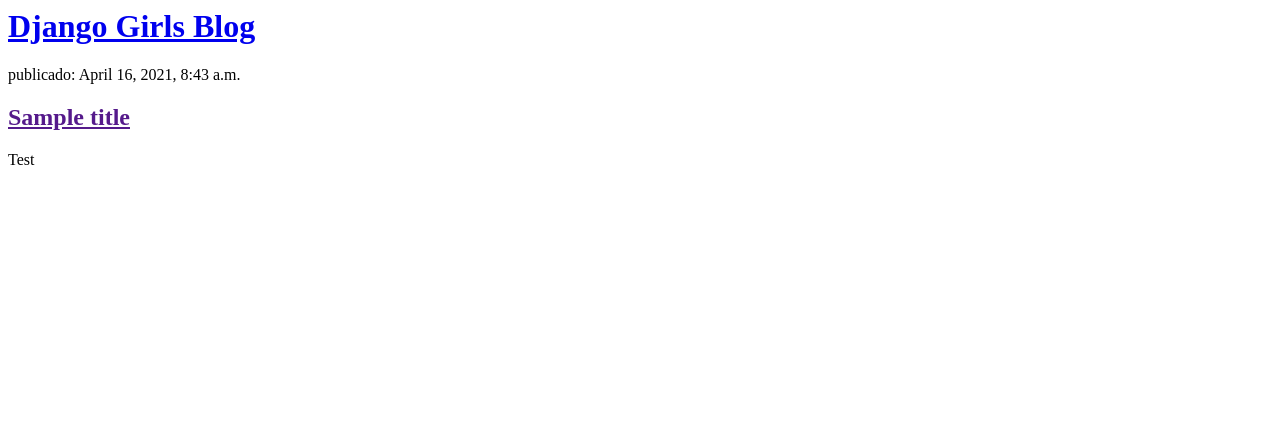
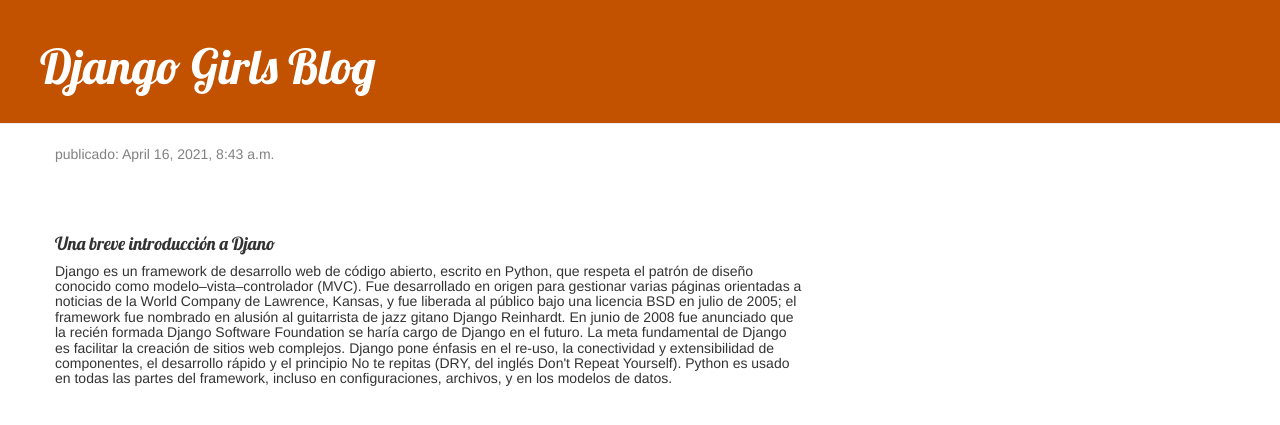
Before and after one commit to aguilald/my-first-blog, a Django app: page / in a window 1280 px wide. Shown: the top 425 px of the page. Run offline with Django 3.2, Linux system fonts and the light colour scheme; data comes from the database, SQL or seed files in the repository; some libraries are stand-ins or nearby versions.

Commit message:
Templates modificado para mostrar estilos.

```diff
--- /dev/null
+++ b/blog/static/css/blog.css
@@ -0,0 +1,49 @@
+.page-header {
+    background-color: #C25100;
+    margin-top: 0;
+    padding: 20px 20px 20px 40px;
+}
+
+.page-header h1, .page-header h1 a, .page-header h1 a:visited, .page-header h1 a:active {
+    color: #ffffff;
+    font-size: 36pt;
+    text-decoration: none;
+}
+
+.content {
+    margin-left: 40px;
+}
+
+h1, h2, h3, h4 {
+    font-family: 'Lobster', cursive;
+}
+
+.date {
+    color: #828282;
+}
+
+.save {
+    float: right;
+}
+
+.post-form textarea, .post-form input {
+    width: 100%;
+}
+
+.top-menu, .top-menu:hover, .top-menu:visited {
+    color: #ffffff;
+    float: right;
+    font-size: 26pt;
+    margin-right: 20px;
+}
+
+.post {
+    margin-bottom: 70px;
+}
+
+.post h2 a, .post h2 a:visited {
+    color: #000000;
+}
+    h5 {
+
+    }
--- a/blog/templates/blog/post_list.html
+++ b/blog/templates/blog/post_list.html
@@ -1,22 +1,54 @@
+{% load static %}
 <html>
     <head>
-        <title>Django Girls blog</title>
+        <link rel="stylesheet" href="//maxcdn.bootstrapcdn.com/bootstrap/3.2.0/css/bootstrap.min.css">
+        <link rel="stylesheet" href="//maxcdn.bootstrapcdn.com/bootstrap/3.2.0/css/bootstrap-theme.min.css">
+        <link href="//fonts.googleapis.com/css?family=Lobster&subset=latin,latin-ext" rel="stylesheet" type="text/css">
+        <link rel="stylesheet" href="{% static 'css/blog.css' %}">
+<title>Django Girls blog</title>
     </head>
     <body>
-        <div>
+        <div class="page-header">
             <h1><a href="/">Django Girls Blog</a></h1>
-        </div>
-        {% for post in posts %}
-        <div>
-            <p> publicado: {{ post.published_date }}</p>
-        <h2><a href="">{{ post.title }}</a></h2>
-        <p>{{ post.text|linebreaksbr }}</p>
-        </div>
-        {% endfor %}
+            </div>
+            <div class="content container">
+                <div class="row">
+                    <div class="col-md-8">
+                        {% for post in posts %}
+                            <div class="post">
+                                <div class="date">
+                                    <p>publicado: {{ post.published_date }}</p>
+                                </div>
+                            </div>
+                        {% endfor %}
         <div>
 
 
+        </div>
 
-        </div>
     </body>
+
+<body>
+
+
+</body>
+<h4>
+    Una breve introducción a Djano
+</h4>
+<div separador>
+    <h5>
+        Django es un framework de desarrollo web de código abierto, escrito en Python, que respeta el patrón de diseño conocido como modelo–vista–controlador (MVC). Fue desarrollado en origen para gestionar varias páginas orientadas a noticias de la World Company de Lawrence, Kansas, y fue liberada al público bajo una licencia BSD en julio de 2005; el framework fue nombrado en alusión al guitarrista de jazz gitano Django Reinhardt.
+
+    En junio de 2008 fue anunciado que la recién formada Django Software Foundation se haría cargo de Django en el futuro.
+
+    La meta fundamental de Django es facilitar la creación de sitios web complejos. Django pone énfasis en el re-uso, la conectividad y extensibilidad de componentes, el desarrollo rápido y el principio No te repitas (DRY, del inglés Don't Repeat Yourself). Python es usado en todas las partes del framework, incluso en configuraciones, archivos, y en los modelos de datos.
+    </h5>
+
+
+</div>
+<h5></h5>
+
+</div>
+
+
 </html>
```
